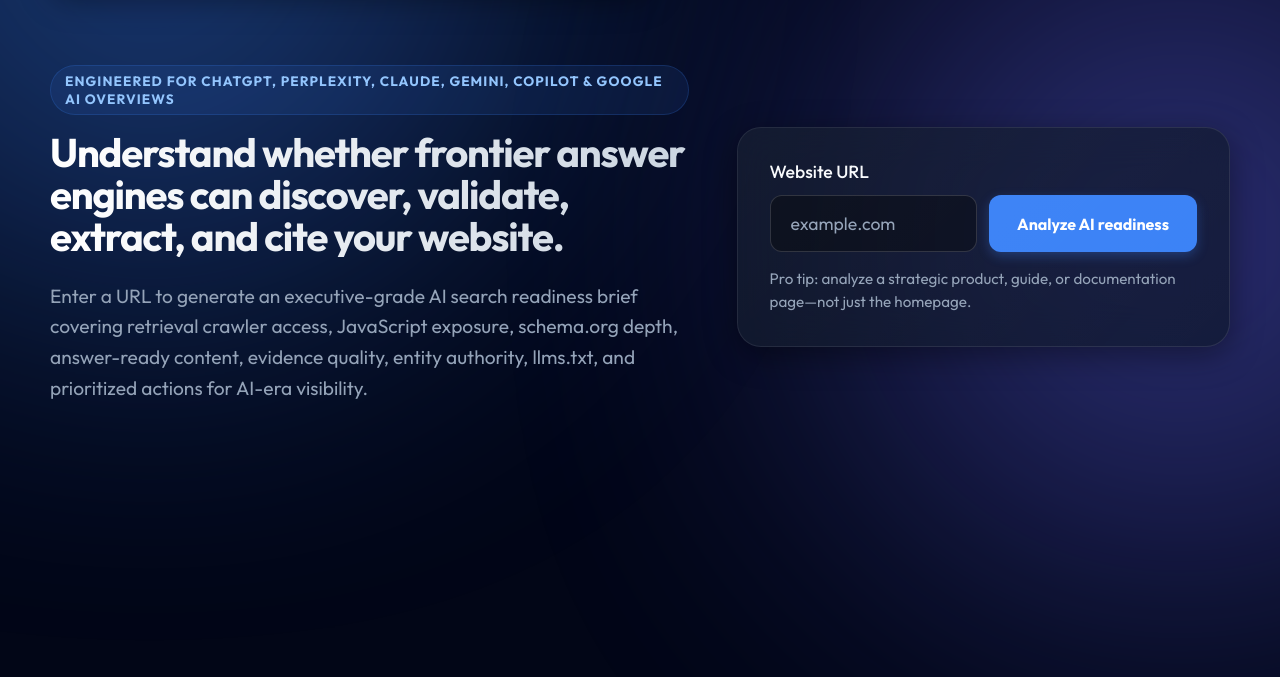
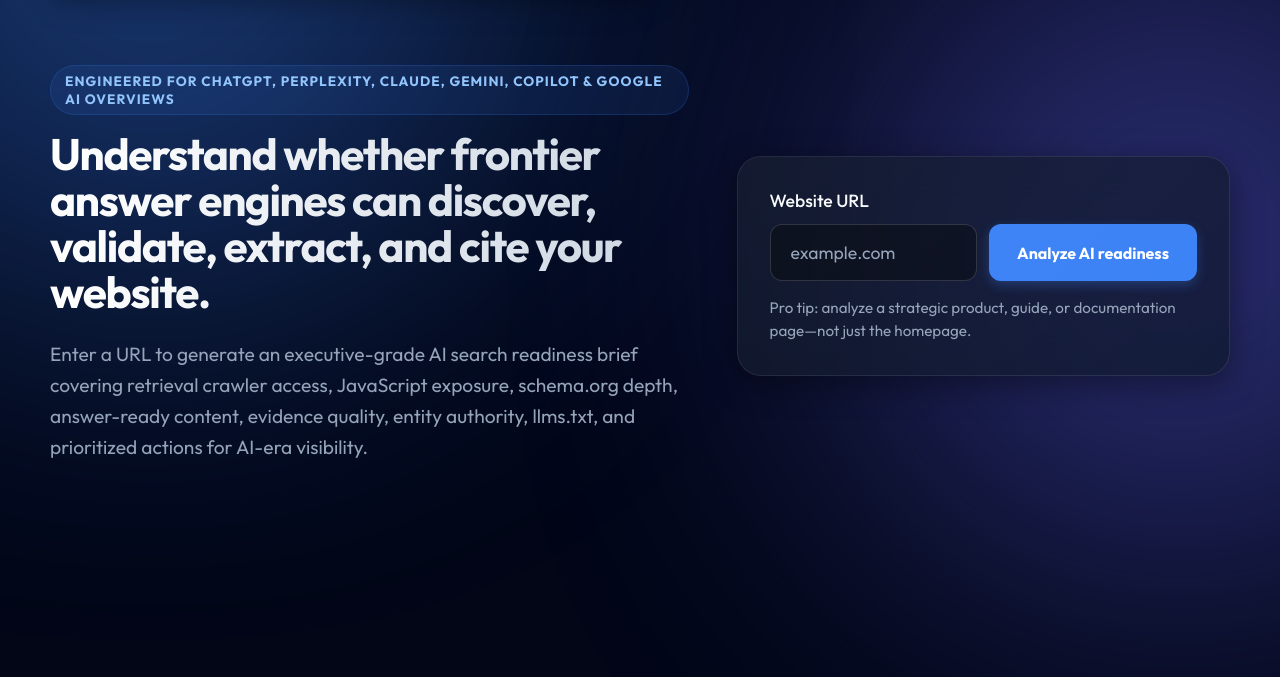
Before and after one commit to jonathanau/ai-search-optimizer, a website: page public/index.html in a window 1280 px wide. Shown: the part 123-800 px from the top of the page. Drawn offline with Linux system fonts and the light colour scheme.

Commit message:
style: increase hero h1 font size slightly

```diff
--- a/public/style.css
+++ b/public/style.css
@@ -112,7 +112,7 @@ img.brand-mark, .brand-mark {
 }
 
 h1 {
-  font-size: clamp(1.75rem, 4vw, 2.5rem);
+  font-size: clamp(1.875rem, 4.5vw, 2.75rem);
   line-height: 1.05;
   margin: 0 0 24px 0;
   letter-spacing: -0.03em;
```
